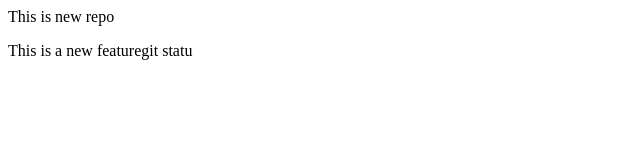
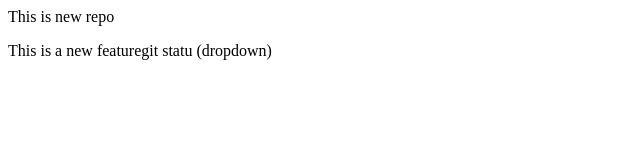
Before and after one commit to PrakashRinky0811/localrepo, a plain HTML site: page index.html in a window 1280 px wide. Shown: the full height of the page, 0-640 px from the left. Drawn offline with Linux system fonts and the light colour scheme.

Commit message:
add dropdown

```diff
--- a/index.html
+++ b/index.html
@@ -1,3 +1,2 @@
 <p>This is new repo</p>
-<p>This is a new featuregit statu
-</p>
+<p>This is a new featuregit statu (dropdown)</p>
```
